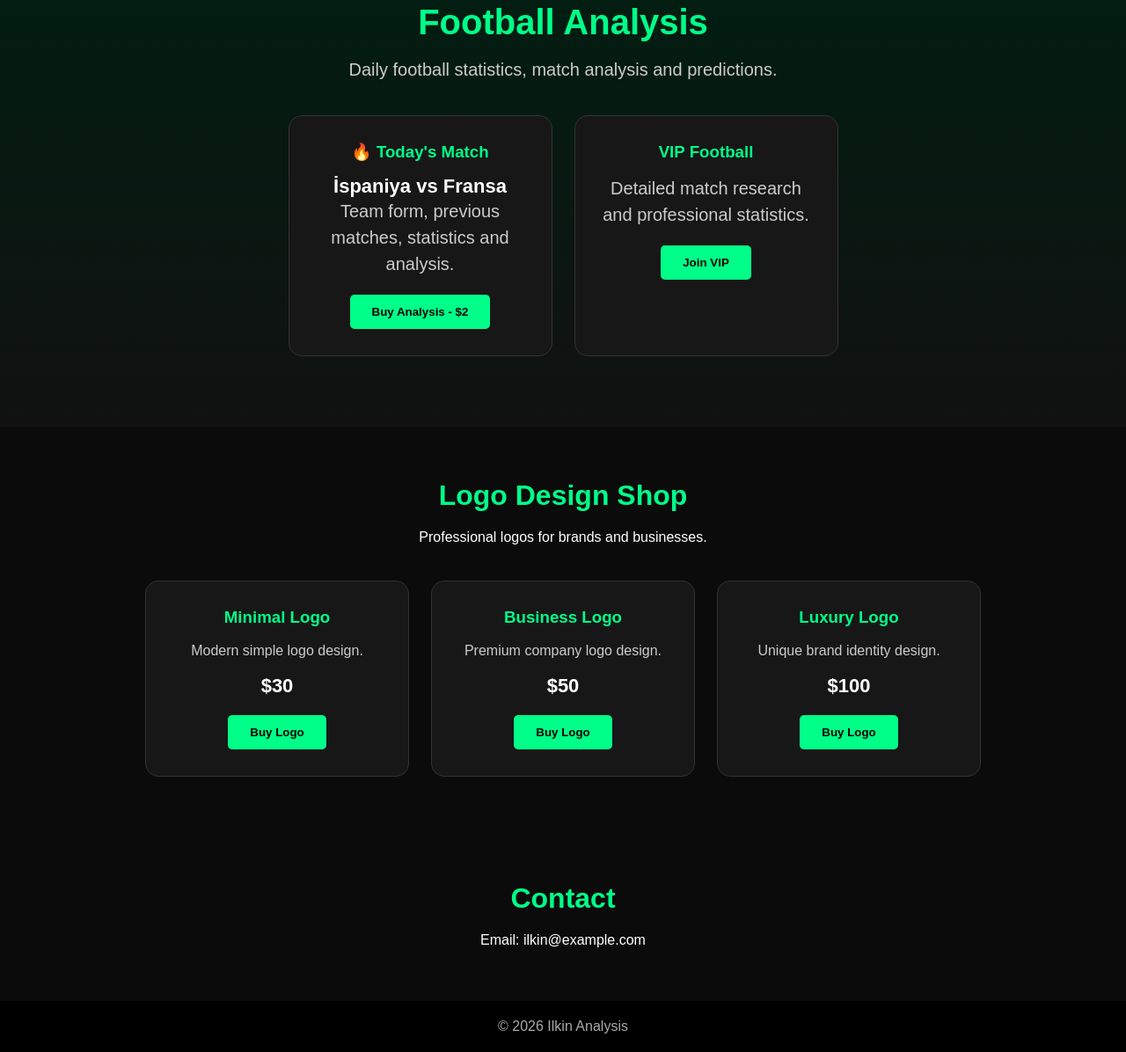
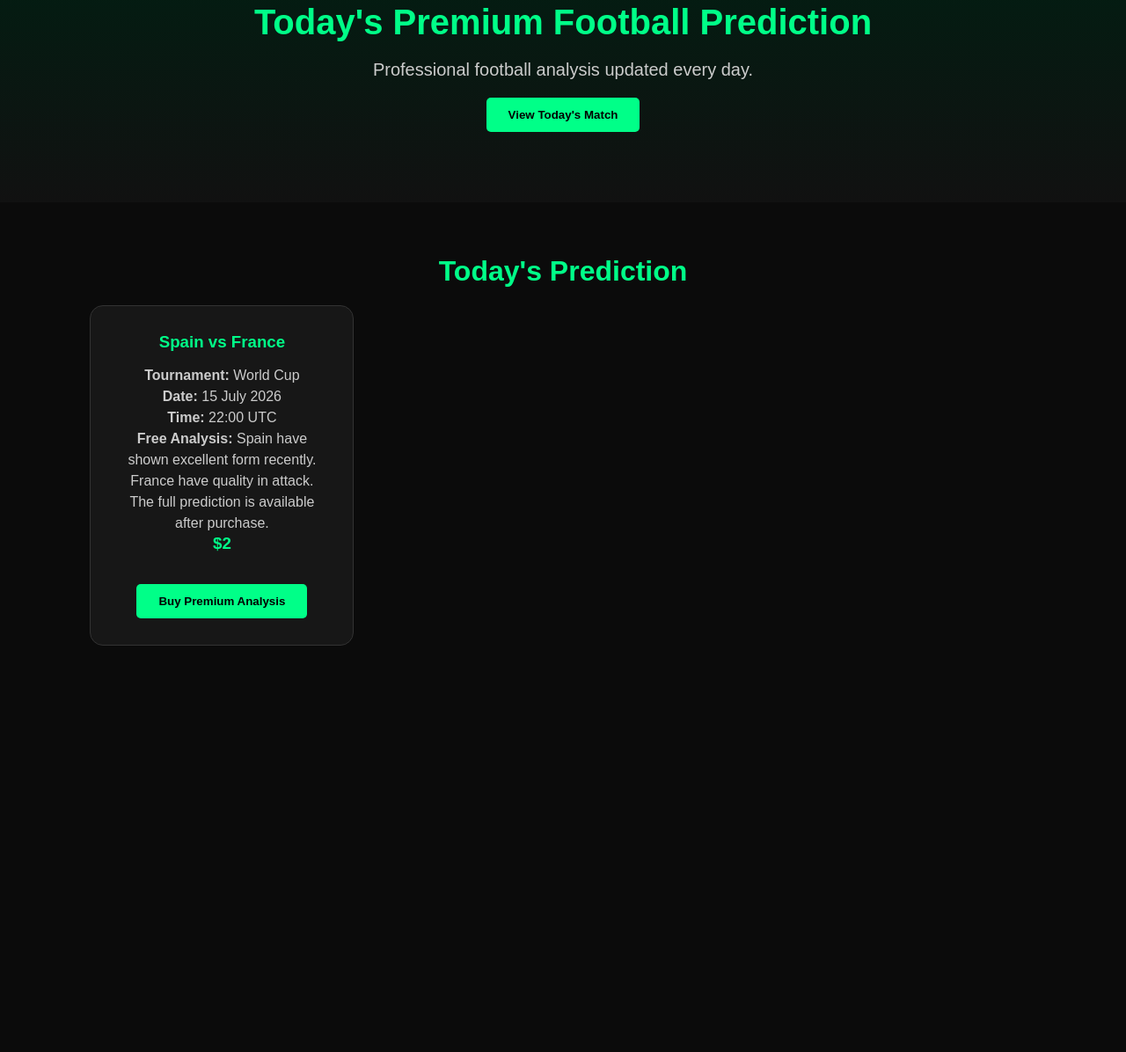
Before and after one commit to ilkindesign04/ilkindesign, a plain HTML site: page index.html in a window 1280 px wide. Shown: the part 154-1350 px from the top of the page at 88% size. After the commit the page ends 948 px from the top, so only its background shows below. Drawn offline with Linux system fonts and the light colour scheme.

Commit message:
Update index.html

```diff
--- a/index.html
+++ b/index.html
@@ -1,197 +1,90 @@
 <!DOCTYPE html>
-<html lang="az">
-
+<html lang="en">
 <head>
-
 <meta charset="UTF-8">
 <meta name="viewport" content="width=device-width, initial-scale=1.0">
 
-<title>Ilkin Analysis | Football & Logo Design</title>
+<title>ILKIN ANALYSIS | Premium Football Predictions</title>
 
-<meta name="description" content="Football analysis, match statistics and professional logo design.">
-<meta name="keywords" content="football analysis, match prediction, soccer statistics, logo design">
+<meta name="description" content="Daily premium football analysis and professional logo design.">
 
 <link rel="stylesheet" href="style.css">
-
 </head>
-
 
 <body>
 
-
 <header>
 
-<h1>Ilkin Analysis</h1>
+<div class="logo">
+<h1>ILKIN ANALYSIS</h1>
+</div>
 
 <nav>
+
 <a href="#home">Home</a>
-<a href="#football">Football</a>
-<a href="#logos">Logos</a>
+
+<a href="#prediction">Today's Prediction</a>
+
+<a href="#logos">Logo Shop</a>
+
 <a href="#contact">Contact</a>
+
 </nav>
 
 </header>
 
-
-
-
-
-<!-- FUTBOL BÖLMƏSİ BİRİNCİ -->
-
 <section id="home" class="hero">
 
-<h2>Football Analysis</h2>
+<h2>Today's Premium Football Prediction</h2>
 
 <p>
-Daily football statistics, match analysis and predictions.
+Professional football analysis updated every day.
 </p>
 
+<a href="#prediction">
+<button>View Today's Match</button>
+</a>
 
-<div class="cards">
+</section>
+
+<section id="prediction">
+
+<h2>Today's Prediction</h2>
+
+<!-- ========================= -->
+<!-- DAILY UPDATE START -->
+<!-- ========================= -->
 
 <div class="card">
 
-<h3>🔥 Today's Match</h3>
+<h3>Spain vs France</h3>
 
-<h4>İspaniya vs Fransa</h4>
+<p><strong>Tournament:</strong> World Cup</p>
+
+<p><strong>Date:</strong> 15 July 2026</p>
+
+<p><strong>Time:</strong> 22:00 UTC</p>
 
 <p>
-Team form, previous matches, statistics and analysis.
+
+<strong>Free Analysis:</strong>
+
+Spain have shown excellent form recently.
+France have quality in attack.
+The full prediction is available after purchase.
+
 </p>
 
+<h3>$2</h3>
+
 <button onclick="buyAnalysis()">
-Buy Analysis - $2
+Buy Premium Analysis
 </button>
 
 </div>
 
-
-<div class="card">
-
-<h3>VIP Football</h3>
-
-<p>
-Detailed match research and professional statistics.
-</p>
-
-<button>
-Join VIP
-</button>
-
-</div>
-
-
-</div>
+<!-- ========================= -->
+<!-- DAILY UPDATE END -->
+<!-- ========================= -->
 
 </section>
-
-
-
-
-
-
-<!-- LOGO BÖLMƏSİ -->
-
-<section id="logos">
-
-<h2>Logo Design Shop</h2>
-
-<p>
-Professional logos for brands and businesses.
-</p>
-
-
-<div class="cards">
-
-
-<div class="card">
-
-<h3>Minimal Logo</h3>
-
-<p>
-Modern simple logo design.
-</p>
-
-<h4>$30</h4>
-
-<button>
-Buy Logo
-</button>
-
-</div>
-
-
-
-<div class="card">
-
-<h3>Business Logo</h3>
-
-<p>
-Premium company logo design.
-</p>
-
-<h4>$50</h4>
-
-<button>
-Buy Logo
-</button>
-
-</div>
-
-
-
-<div class="card">
-
-<h3>Luxury Logo</h3>
-
-<p>
-Unique brand identity design.
-</p>
-
-<h4>$100</h4>
-
-<button>
-Buy Logo
-</button>
-
-</div>
-
-
-</div>
-
-</section>
-
-
-
-
-
-
-<section id="contact">
-
-<h2>Contact</h2>
-
-<p>
-Email: ilkin@example.com
-</p>
-
-</section>
-
-
-
-
-<footer>
-
-<p>
-© 2026 Ilkin Analysis
-</p>
-
-</footer>
-
-
-
-<script src="script.js"></script>
-
-
-</body>
-
-</html>
```
